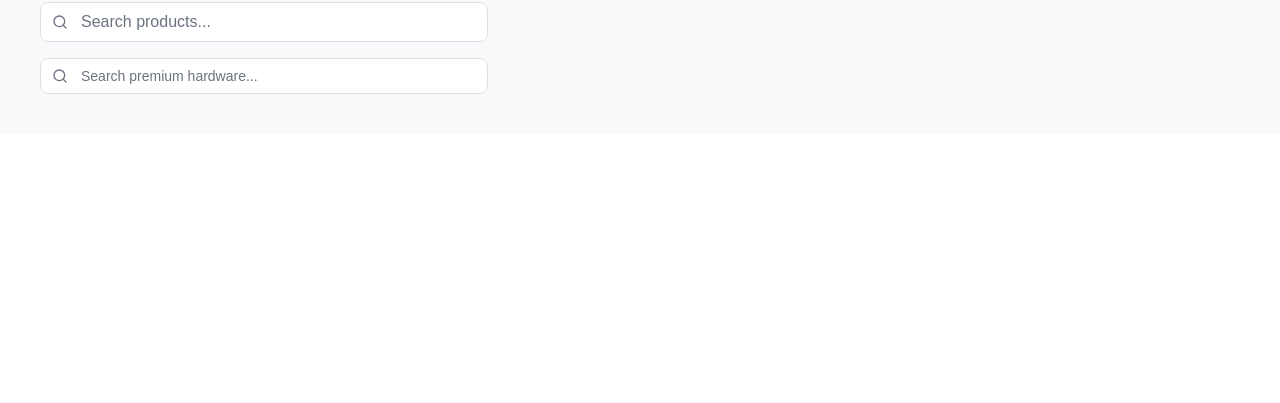
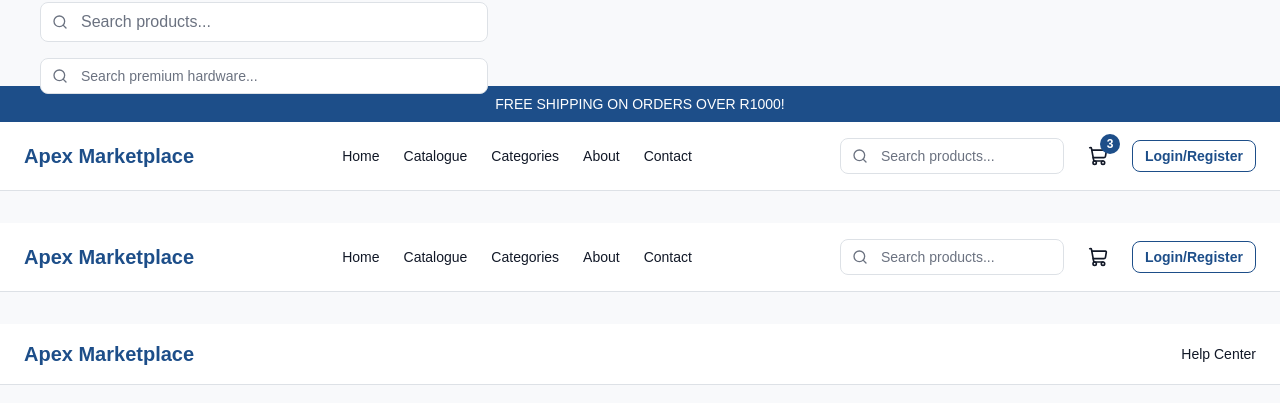
Before and after one commit to momotaun/Annah_E_Commerce, a Next.js app in the folder frontend/: page /playground in a window 1280 px wide. Shown: the part 2930-3333 px from the top of the page. Before the commit the page ends 3064 px from the top, so only its background shows below. Built offline with nearby package versions, Linux system fonts and the light colour scheme.

Commit message:
feat: add configurable Header component with nav, search, and cart (#15)

```diff
--- /dev/null
+++ b/frontend/src/app/components/layout/Header.tsx
@@ -0,0 +1,119 @@
+"use client";
+
+import Link from "next/link";
+import { usePathname } from "next/navigation";
+import { ShoppingCart } from "lucide-react";
+import Button from "@/src/app/components/ui/Button";
+import Badge from "@/src/app/components/ui/Badge";
+import SearchBar from "@/src/app/components/shared/SearchBar";
+import { cn } from "@/src/lib/utils";
+
+export interface NavLink {
+  label: string;
+  href: string;
+}
+
+export interface HeaderProps {
+  navLinks?: NavLink[];
+  showSearch?: boolean;
+  showAuthButton?: boolean;
+  cartCount?: number;
+  announcementText?: string;
+  variant?: "full" | "minimal";
+  minimalRightLink?: NavLink;
+}
+
+const defaultNavLinks: NavLink[] = [
+  { label: "Home", href: "/" },
+  { label: "Catalogue", href: "/catalogue" },
+  { label: "Categories", href: "/categories" },
+  { label: "About", href: "/about" },
+  { label: "Contact", href: "/contact" },
+];
+
+function Header({
+  navLinks = defaultNavLinks,
+  showSearch = false,
+  showAuthButton = true,
+  cartCount,
+  announcementText,
+  variant = "full",
+  minimalRightLink,
+}: HeaderProps) {
+  const pathname = usePathname();
+
+  return (
+    <div className="w-full border-b border-gray-200 bg-white">
+      {announcementText && (
+        <div className="bg-primary-600 py-2 text-center text-sm font-medium text-white">
+          {announcementText}
+        </div>
+      )}
+
+      <header className="mx-auto flex max-w-7xl items-center justify-between gap-6 px-6 py-4">
+        <Link href="/" className="shrink-0 text-xl font-bold text-primary-600">
+          Apex Marketplace
+        </Link>
+
+        {variant === "full" && (
+          <nav className="hidden items-center gap-6 md:flex">
+            {navLinks.map((link) => {
+              const isActive = pathname === link.href;
+              return (
+                <Link
+                  key={link.href}
+                  href={link.href}
+                  className={cn(
+                    "text-sm font-medium transition-colors hover:text-primary-600",
+                    isActive ? "text-primary-600 underline underline-offset-4" : "text-gray-900"
+                  )}
+                >
+                  {link.label}
+                </Link>
+              );
+            })}
+          </nav>
+        )}
+
+        <div className="flex items-center gap-4">
+          {variant === "full" && showSearch && (
+            <div className="hidden w-56 lg:block">
+              <SearchBar size="sm" />
+            </div>
+          )}
+
+          {variant === "full" && cartCount !== undefined && (
+            <Link href="/cart" className="relative flex h-9 w-9 items-center justify-center text-gray-900">
+              <ShoppingCart className="h-5 w-5" />
+              {cartCount > 0 && (
+                <Badge
+                  variant="primary"
+                  className="absolute -right-1 -top-1 h-5 min-w-5 justify-center px-1"
+                >
+                  {cartCount}
+                </Badge>
+              )}
+            </Link>
+          )}
+
+          {variant === "full" && showAuthButton && (
+            <Button variant="outline" size="sm" href="/login">
+              Login/Register
+            </Button>
+          )}
+
+          {variant === "minimal" && minimalRightLink && (
+            <Link
+              href={minimalRightLink.href}
+              className="text-sm font-medium text-gray-900 hover:text-primary-600"
+            >
+              {minimalRightLink.label}
+            </Link>
+          )}
+        </div>
+      </header>
+    </div>
+  );
+}
+
+export default Header;
--- a/frontend/src/app/playground/page.tsx
+++ b/frontend/src/app/playground/page.tsx
@@ -15,6 +15,9 @@ import Spinner from "@/src/app/components/ui/Spinner";
 // Molecules
 import ProductCard from "@/src/app/components/shared/ProductCard";
 import SearchBar from "@/src/app/components/shared/SearchBar";
+
+// Layout
+import Header from "@/src/app/components/layout/Header";
 
 import { Home, ArrowLeft, RefreshCw, AlertCircle, Search, Mail } from "lucide-react";
 
@@ -181,6 +184,12 @@ export default function PlaygroundPage() {
             <SearchBar placeholder="Search products..." onSearch={(q) => console.log("searching:", q)} />
             <SearchBar placeholder="Search premium hardware..." size="sm" />
         </div>
+
+        <div className="flex flex-col gap-8 -m-10 mb-0">
+            <Header showSearch cartCount={3} announcementText="FREE SHIPPING ON ORDERS OVER R1000!" />
+            <Header showSearch cartCount={0} />
+            <Header variant="minimal" minimalRightLink={{ label: "Help Center", href: "/help" }} />
+        </div>
     </div>
   );
 }
```
